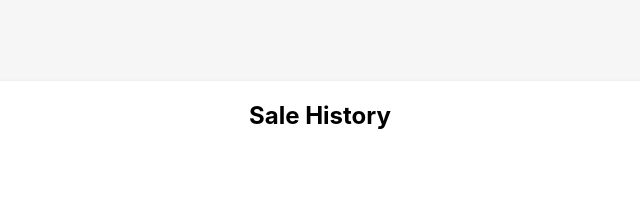
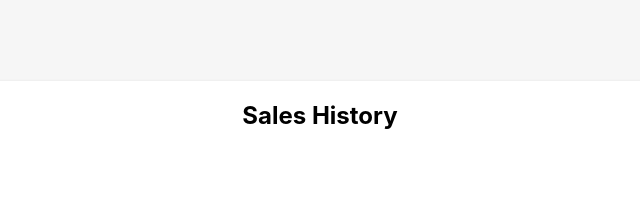
Before and after one commit to sidi34308/e-commerce_project, a website: page code/seller.html in a window 1280 px wide. Shown: the part 811-1020 px from the top of the page, 320-960 px from the left. Drawn offline with Linux system fonts and the light colour scheme.

Commit message:
use case 5 done

```diff
--- a/code/seller.html
+++ b/code/seller.html
@@ -49,7 +49,7 @@
     </section>
 
     <section class="sale-history">
-        <h2>Sale History</h2>
+        <h2>Sales History</h2>
         <div class="sale-history-container">
             <!-- Sale history will be dynamically populated here -->
         </div>
```
